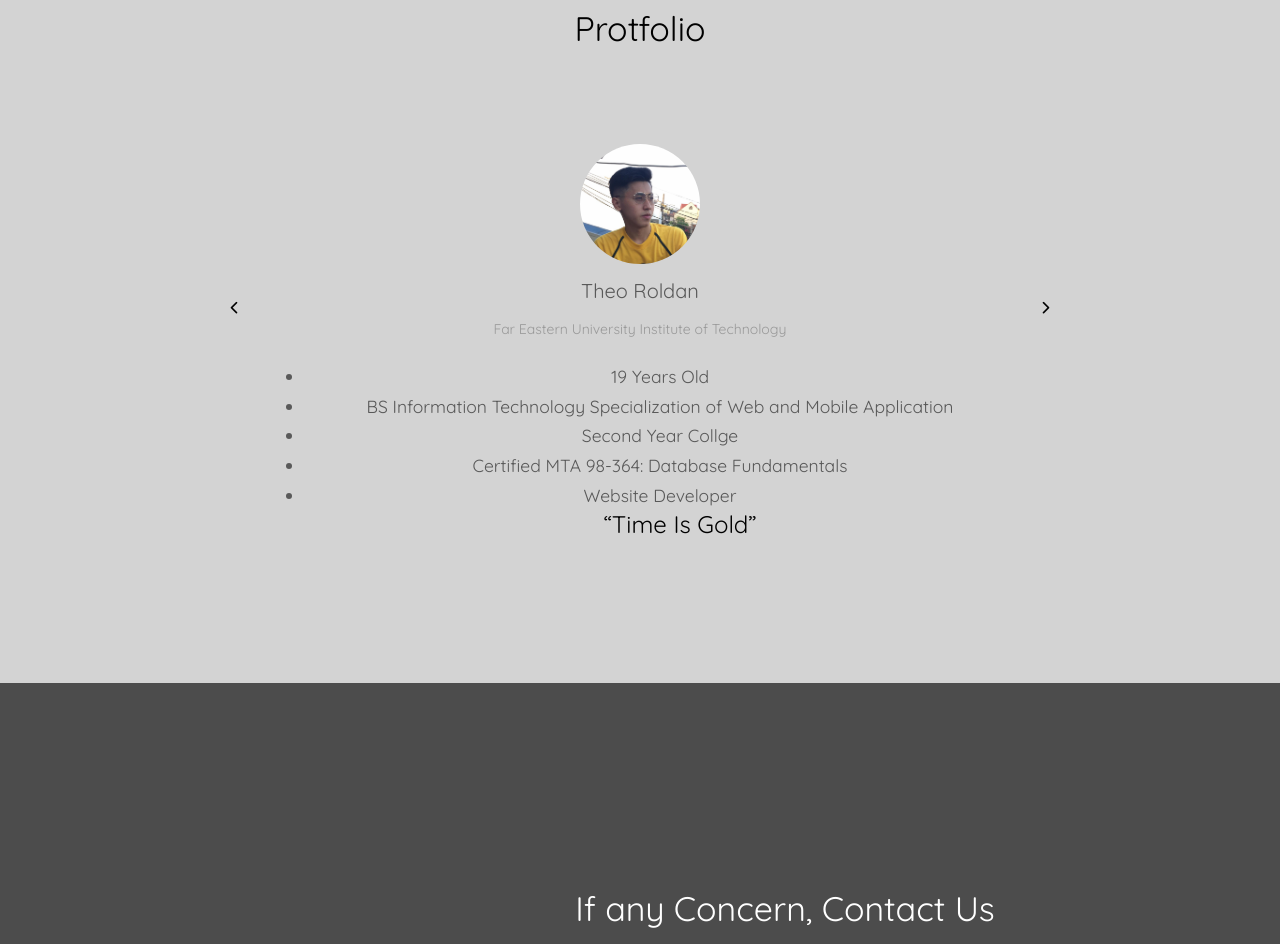
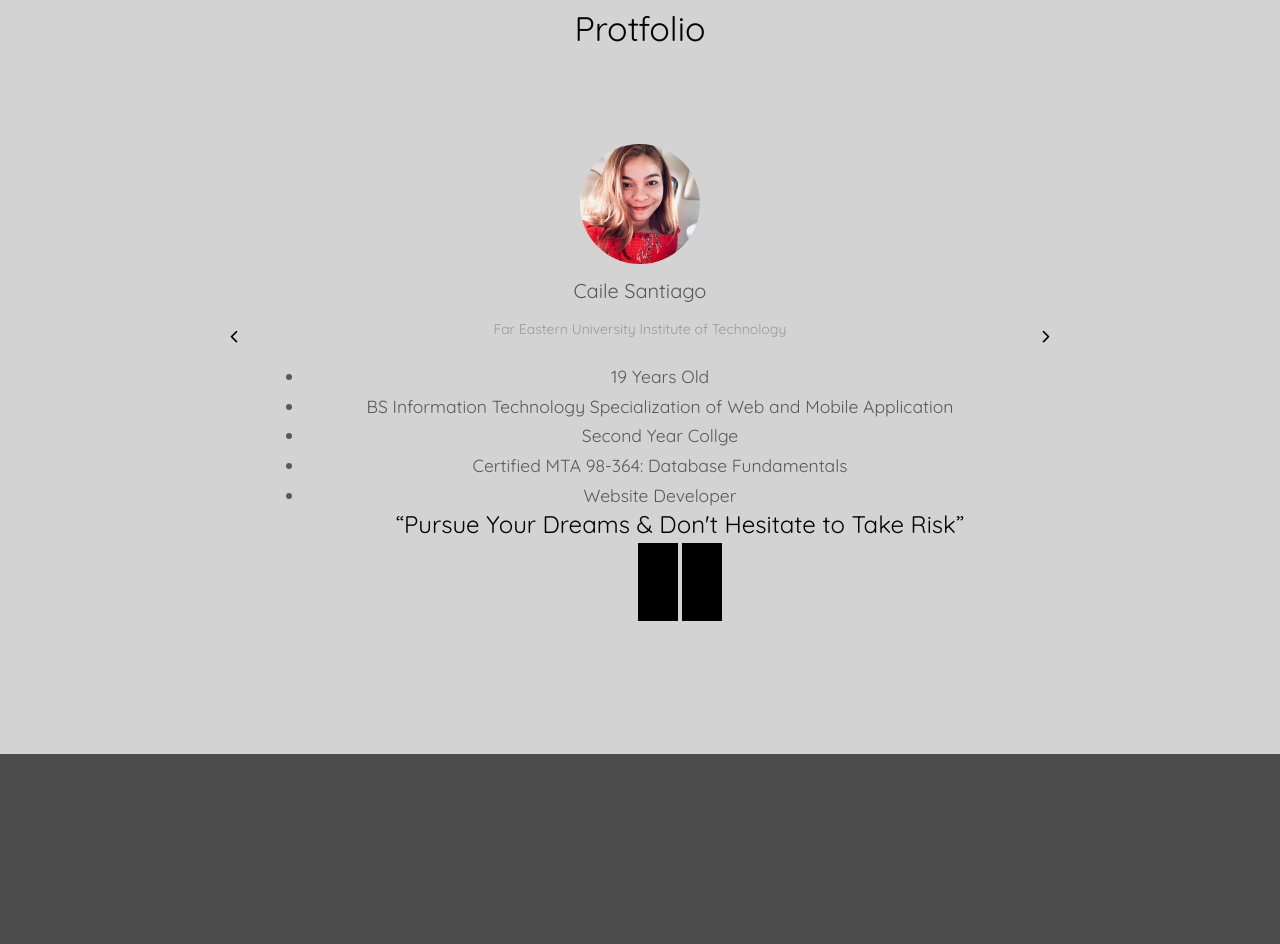
Before and after one commit to M-veronicacarla/Angelo, a plain HTML site: page index.html in a window 1280 px wide. Shown: the part 3492-4436 px from the top of the page. Drawn offline with Linux system fonts and the light colour scheme; a script that the page names is missing; files whose address does not match are found by name.

Commit message:
Add files via upload

```diff
--- a/index.html
+++ b/index.html
@@ -449,6 +449,26 @@
 							</div>
 							<div class="item">
 								<div class="testimony text-center">
+									<span class="img-user" style="background-image: url(image/sant.jpg);"></span>
+									<span class="user">Caile Santiago</span>
+									<small>Far Eastern University Institute of Technology</small>
+									<blockquote>
+										<ul>
+											<li>19 Years Old</li>
+											<li>BS Information Technology Specialization of Web and Mobile Application</li>
+											<li>Second Year Collge</li>
+											<li>Certified MTA 98-364: Database Fundamentals</li>
+											<li>Website Developer</li>
+											<ul>
+											<h3>“Pursue Your Dreams & Don't Hesitate to Take Risk”</h3>
+											<a href="https://www.facebook.com/cjx.santiago" class="fa fa-facebook" target="_blank"></a>
+
+											<a href="https://www.instagram.com/angelonicanor/" class="fa fa-instagram" target="_blank"></a>
+									</blockquote>
+								</div>
+							</div>
+							<div class="item">
+								<div class="testimony text-center">
 									<span class="img-user" style="background-image: url(img/theo.jpg);"></span>
 									<span class="user">Theo Roldan</span>
 									<small>Far Eastern University Institute of Technology</small>
```
